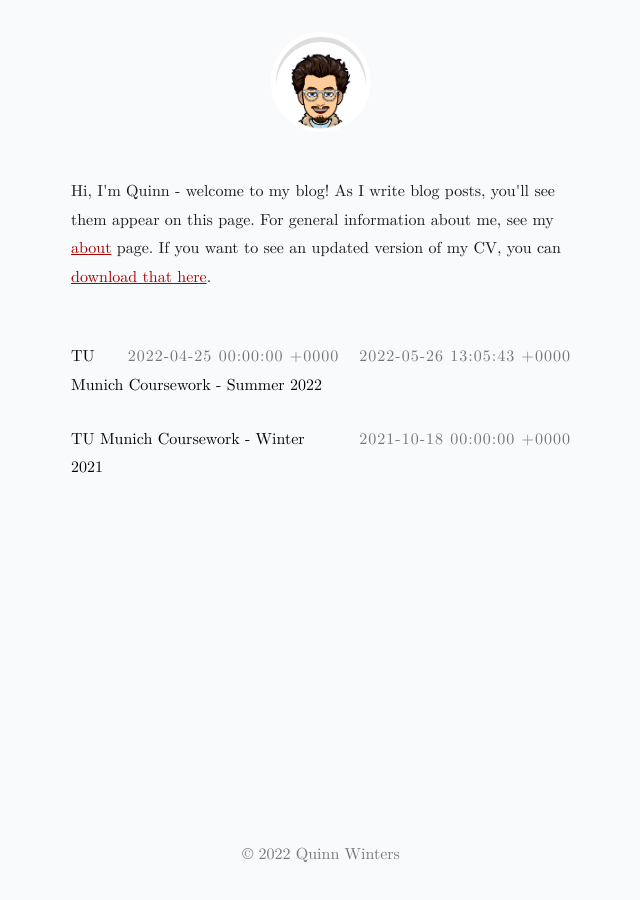
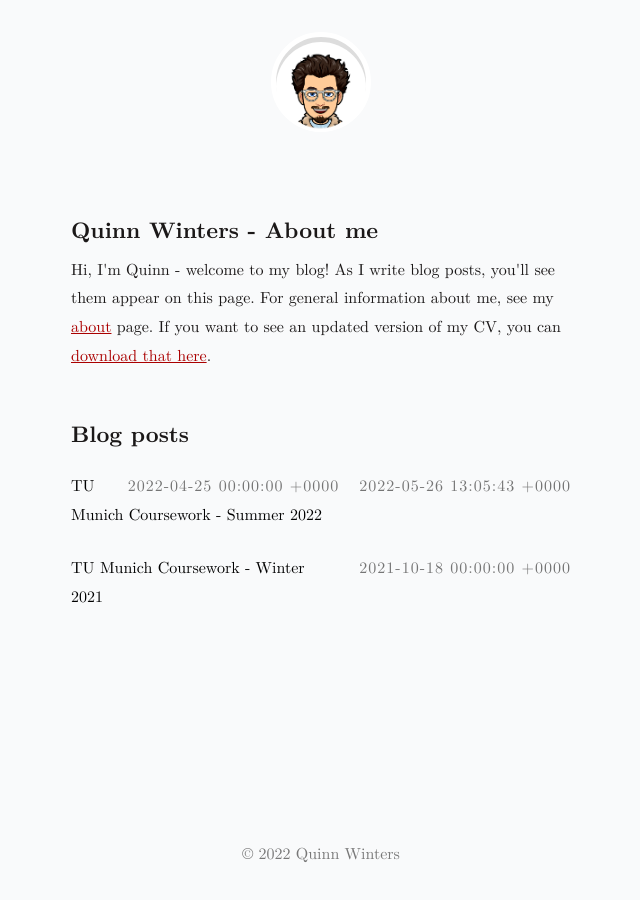
Before and after one commit to qwinters/qwinters.github.io, a Jekyll site: the page built from index.html, in a window 1280 px wide. Shown: the whole page, without its empty margins (319-959 px from the left). Built offline with Jekyll 4.4.1, drawn with Linux system fonts in a browser that asks for light colours.

Commit message:
feat: Adding headings to homepage

```diff
--- a/index.html
+++ b/index.html
@@ -2,11 +2,13 @@
 layout: default
 ---
 <section>
+  <h3>Quinn Winters - About me</h3>
   Hi, I'm Quinn - welcome to my blog! As I write blog posts, you'll see them appear on this page. For general information about me, see my
   <a href="https://qwinters.me/about">about</a> page. If you want to see an updated version of my CV, you can <a href="https://qwinters.me/qwinters-cv.pdf">download that here</a>.
 </section>
 
 <section>
+  <h3>Blog posts</h3>
   <ul>
     {% for post in site.posts %}
       <li>
```
